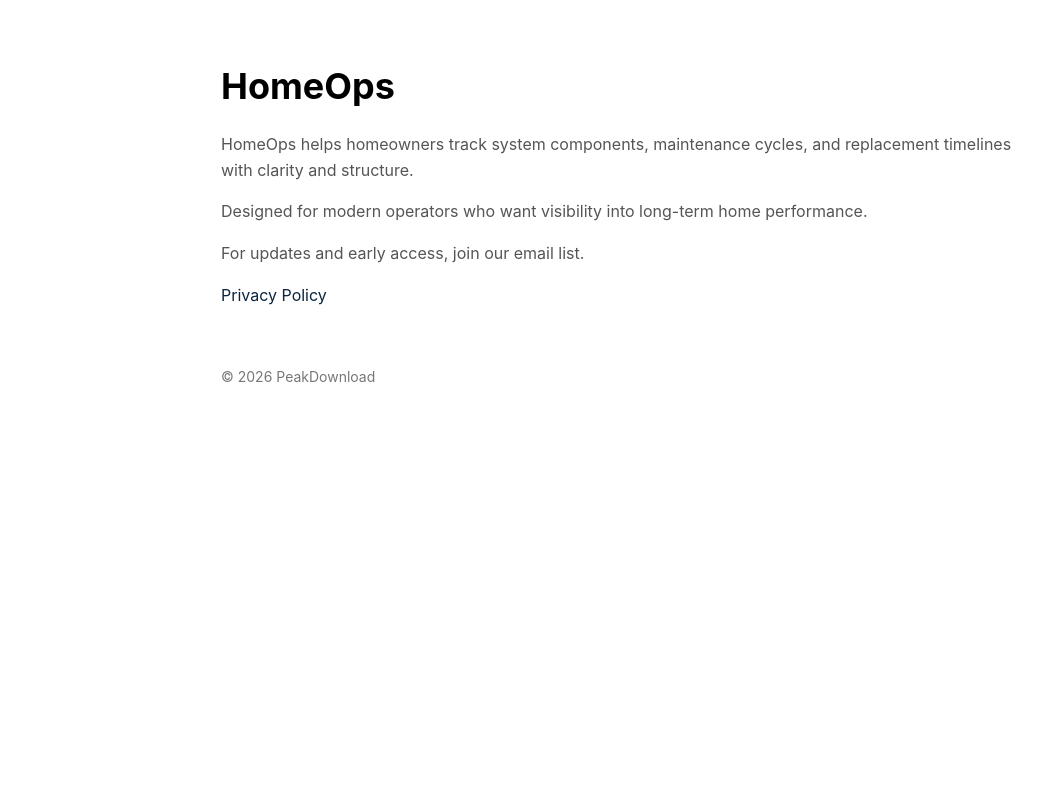
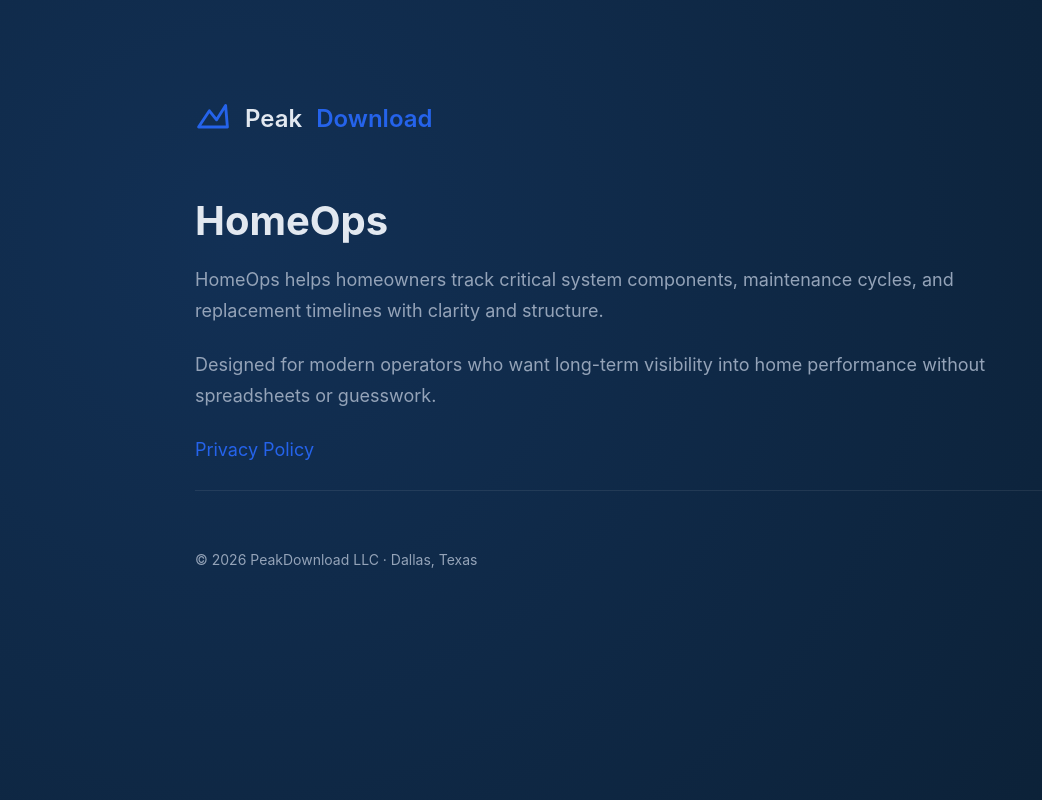
Before and after one commit to PeakDownload/peakdownload-site, a plain HTML site: page homeops.html in a window 1280 px wide. Shown: the whole page, without its empty margins (19-1061 px from the left). Drawn offline with Linux system fonts and the light colour scheme.

Commit message:
Add files via upload

```diff
--- a/homeops.html
+++ b/homeops.html
@@ -3,37 +3,111 @@
 <head>
 <meta charset="UTF-8">
 <meta name="viewport" content="width=device-width, initial-scale=1.0">
-<title>HomeOps | PeakDownload</title>
-<meta name="description" content="Home system maintenance tracking for modern homeowners.">
+<title>HomeOps | PeakDownload LLC</title>
 
 <style>
-body { font-family: -apple-system, BlinkMacSystemFont, "Segoe UI", sans-serif; margin: 0; padding: 40px; max-width: 800px; margin: auto; }
-h1 { font-size: 36px; }
-p { color: #555; line-height: 1.6; }
-a { color: #0A2540; text-decoration: none; }
-.footer { margin-top: 60px; font-size: 14px; color: #777; }
+:root {
+  --bg: #0B1F33;
+  --accent: #2563EB;
+  --text: #E2E8F0;
+  --muted: #94A3B8;
+  --border: rgba(255,255,255,0.08);
+}
+
+* { box-sizing: border-box; }
+
+body {
+  margin: 0;
+  font-family: -apple-system, BlinkMacSystemFont, "Segoe UI", sans-serif;
+  color: var(--text);
+  background: radial-gradient(circle at 20% 30%, #123055, var(--bg));
+  min-height: 100vh;
+  display: flex;
+  flex-direction: column;
+}
+
+.container {
+  max-width: 900px;
+  margin: 0 auto;
+  padding: 100px 24px;
+}
+
+.logo {
+  display: flex;
+  align-items: center;
+  gap: 14px;
+  font-size: 24px;
+  font-weight: 600;
+  margin-bottom: 60px;
+}
+
+.logo span { color: var(--accent); }
+
+h1 {
+  font-size: 40px;
+  margin-bottom: 20px;
+}
+
+p {
+  font-size: 18px;
+  color: var(--muted);
+  line-height: 1.7;
+  margin-bottom: 24px;
+}
+
+a {
+  color: var(--accent);
+  text-decoration: none;
+}
+
+a:hover { text-decoration: underline; }
+
+.footer {
+  margin-top: auto;
+  padding-top: 60px;
+  font-size: 14px;
+  color: var(--muted);
+  border-top: 1px solid var(--border);
+}
 </style>
 </head>
 
 <body>
+
+<div class="container">
+
+<div class="logo">
+<svg width="36" height="36" viewBox="0 0 100 100" fill="none">
+  <path d="M10 75 L40 30 L60 55 L85 15 L90 75 Z"
+        stroke="#2563EB"
+        stroke-width="8"
+        fill="none"
+        stroke-linejoin="round"/>
+</svg>
+Peak<span>Download</span>
+</div>
+
 <h1>HomeOps</h1>
 
 <p>
-HomeOps helps homeowners track system components, maintenance cycles, and replacement timelines with clarity and structure.
+HomeOps helps homeowners track critical system components, maintenance cycles,
+and replacement timelines with clarity and structure.
 </p>
 
 <p>
-Designed for modern operators who want visibility into long-term home performance.
+Designed for modern operators who want long-term visibility into home performance
+without spreadsheets or guesswork.
 </p>
 
 <p>
-For updates and early access, join our email list.
+<a href="/privacy-homeops.html">Privacy Policy</a>
 </p>
 
-<p><a href="/privacy-homeops.html">Privacy Policy</a></p>
+<div class="footer">
+© 2026 PeakDownload LLC · Dallas, Texas
+</div>
 
-<div class="footer">
-© 2026 PeakDownload
 </div>
+
 </body>
 </html>
```
Also changed, not shown: bowling.html (+90 -12 lines), index.html (+20 -34 lines), privacy-homeops.html (+23 -27 lines).
